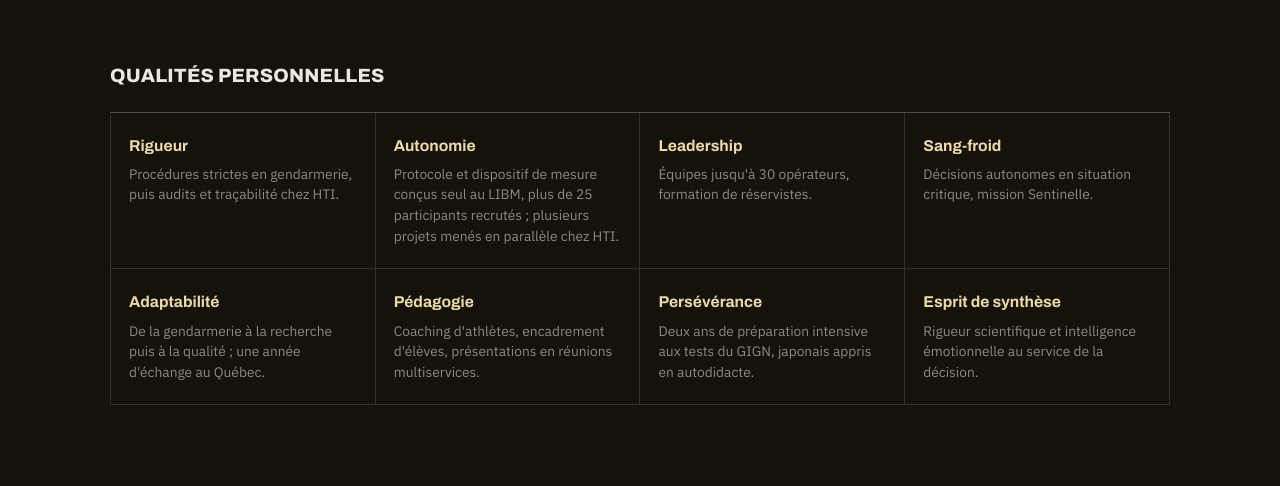
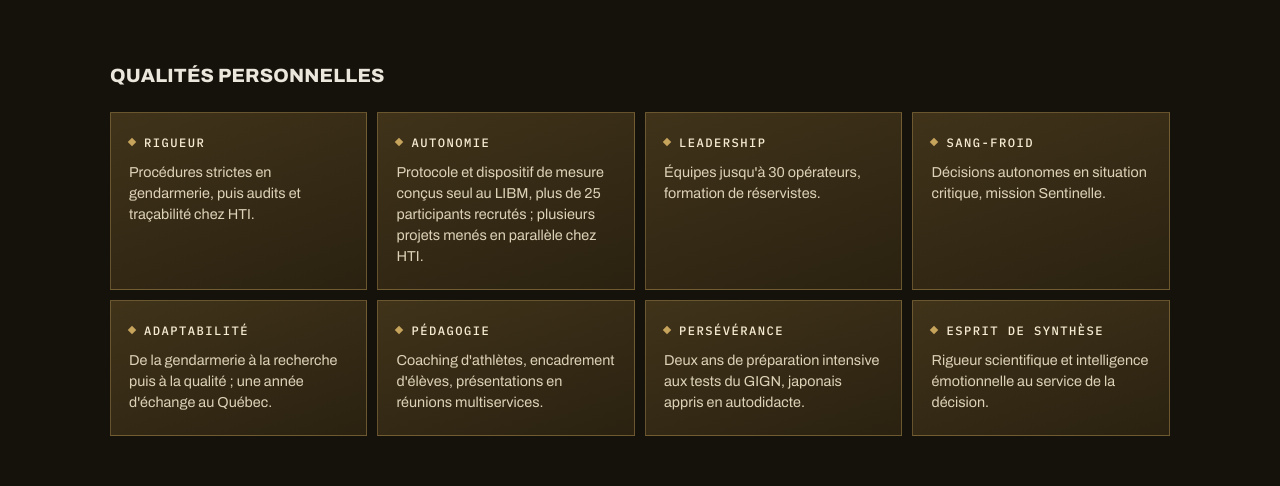
Before and after one commit to Yoanrslt/rousselot-yoan-portfolio, a plain HTML site: page index.html in a window 1280 px wide. Shown: the part 3117-3603 px from the top of the page. Drawn offline with Linux system fonts and the light colour scheme.

Commit message:
Qualités personnelles : cases pleines en teinte bronze, nouvelle typographie
Co-Authored-By: Claude Fable 5.2 <noreply@anthropic.com>

```diff
--- a/assets/style.css
+++ b/assets/style.css
@@ -152,11 +152,17 @@ a:hover > .arr, .tlink:hover .arr, a:hover .tlink .arr, a:hover .btn .arr { tran
 .gauge span { position: absolute; left: 0; top: 3px; height: 3px; width: var(--w); background: var(--metal); transform-origin: 0 50%; transform: scaleX(0); transition: transform 1.3s var(--ease) .2s; }
 .in .gauge span { transform: none; }
 .sub-display { font-family: var(--disp); font-stretch: 104%; font-weight: 800; text-transform: uppercase; font-size: clamp(1.05rem, 1.5vw, 1.3rem); letter-spacing: .01em; margin: clamp(46px, 8vh, 80px) 0 20px; }
-.quals { display: grid; grid-template-columns: repeat(4, 1fr); border-top: 1px solid var(--line-2); border-left: 1px solid var(--line); }
-.qual { padding: 20px 18px 22px; border-right: 1px solid var(--line); border-bottom: 1px solid var(--line); transition: background-color .4s; }
-.qual:hover { background: rgba(198, 164, 92, .06); }
-.qual h4 { font-family: var(--disp); font-stretch: 102%; font-weight: 700; font-size: .98rem; color: var(--gold-hi); margin-bottom: 6px; }
-.qual p { color: var(--mute); font-size: .86rem; line-height: 1.5; }
+.quals { display: grid; grid-template-columns: repeat(4, 1fr); gap: 10px; }
+/* cases pleines, dans une teinte bronze : elles se détachent du fond de la section */
+.qual { position: relative; padding: 20px 18px 22px; background: linear-gradient(160deg, #40331a 0%, #2a2110 100%); border: 1px solid rgba(198, 164, 92, .38); isolation: isolate; overflow: hidden; transition: border-color .4s, transform .5s var(--ease); }
+.qual::before { content: ""; position: absolute; inset: 0; background: var(--metal); transform: translateY(101%); transition: transform .5s var(--ease); z-index: -1; }
+.qual:hover { border-color: var(--gold-hi); transform: translateY(-3px); }
+.qual:hover::before { transform: none; }
+.qual h4 { display: flex; align-items: center; gap: 9px; font-family: var(--mono); font-weight: 500; font-size: .76rem; letter-spacing: .12em; text-transform: uppercase; color: #f6ecd2; margin-bottom: 10px; transition: color .4s; }
+.qual h4::before { content: ""; width: 6px; height: 6px; background: var(--gold); transform: rotate(45deg); flex: none; transition: background-color .4s; }
+.qual p { font-family: var(--disp); font-stretch: 100%; font-weight: 400; color: #ddd2b8; font-size: .9rem; line-height: 1.45; transition: color .4s; }
+.qual:hover h4, .qual:hover p { color: #17130a; }
+.qual:hover h4::before { background: #17130a; }
 
 /* ---------------- parcours : défilement horizontal, étapes sur deux hauteurs */
 .hscroll { position: relative; }
```
